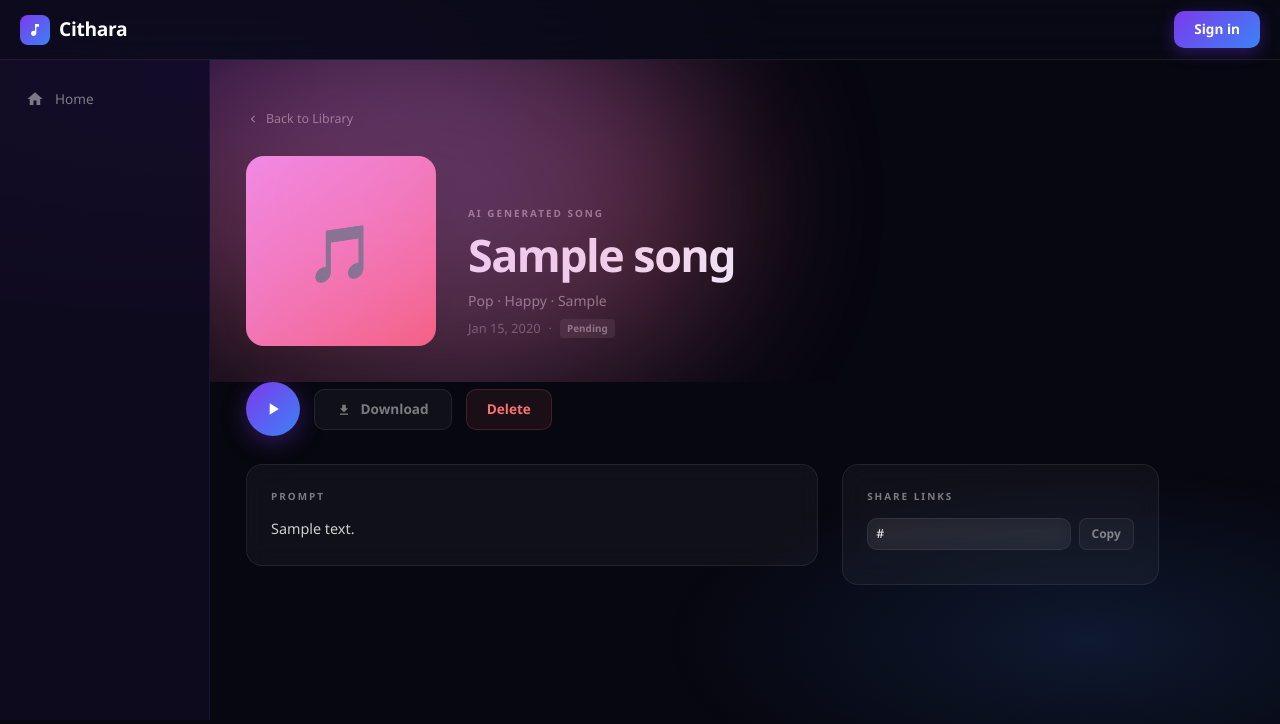
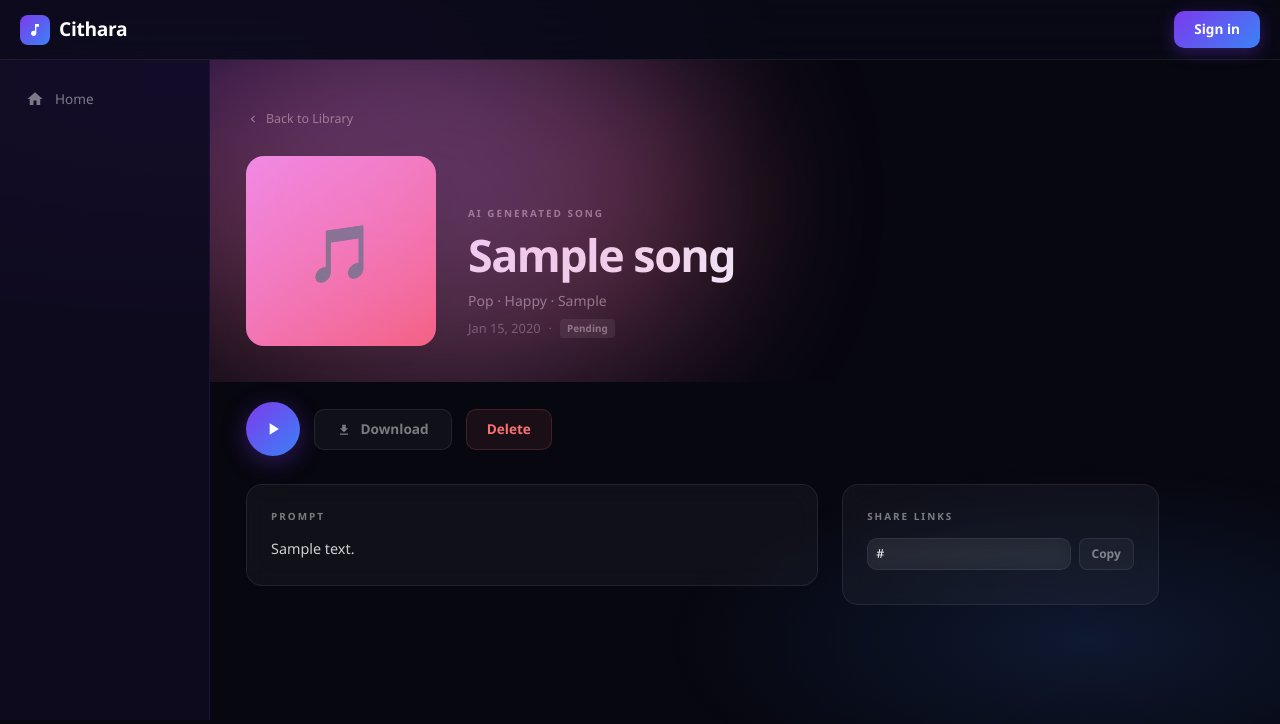
Before and after one commit to BossPattadon/Cithara, a Django app: page /song/1/ in a window 1280 px wide. Shown: the top 724 px of the page. Run offline with Django 5.2, Linux system fonts and the light colour scheme; tables that the repository leaves empty hold one stand-in row (values such as "Sample post").

Commit message:
Update detail.html: adjust padding in action strip for improved layout

```diff
--- a/music/templates/music/detail.html
+++ b/music/templates/music/detail.html
@@ -60,7 +60,7 @@
 </div>
 
 <!-- Action strip -->
-<div style="padding:0 36px 28px;display:flex;align-items:center;gap:14px;flex-wrap:wrap">
+<div style="padding:20px 36px 28px;display:flex;align-items:center;gap:14px;flex-wrap:wrap">
   {% if song.audio_file_path %}
   <button id="play-big" onclick="detailPlay()"
           style="width:54px;height:54px;border-radius:50%;background:linear-gradient(135deg,var(--accent1),var(--accent2));border:none;display:flex;align-items:center;justify-content:center;cursor:pointer;box-shadow:0 6px 24px var(--glow);transition:filter .15s,transform .1s;flex-shrink:0"
```
